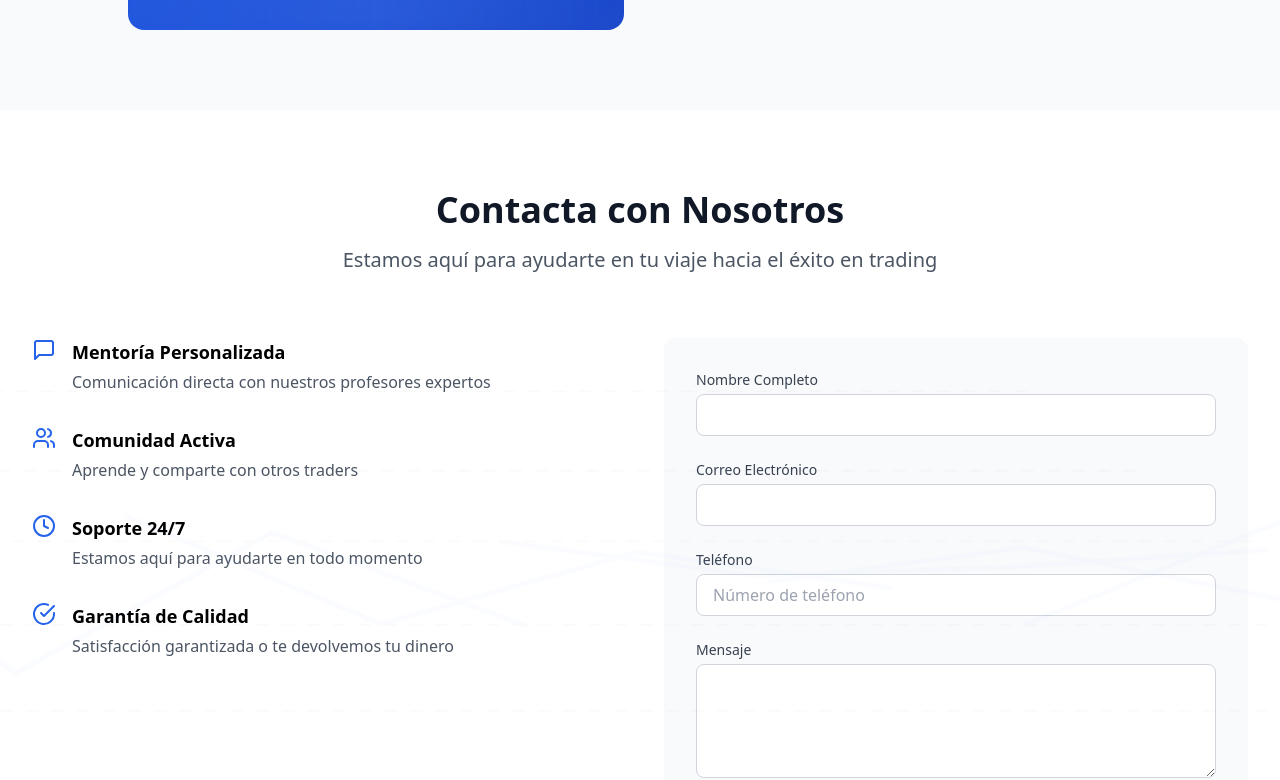
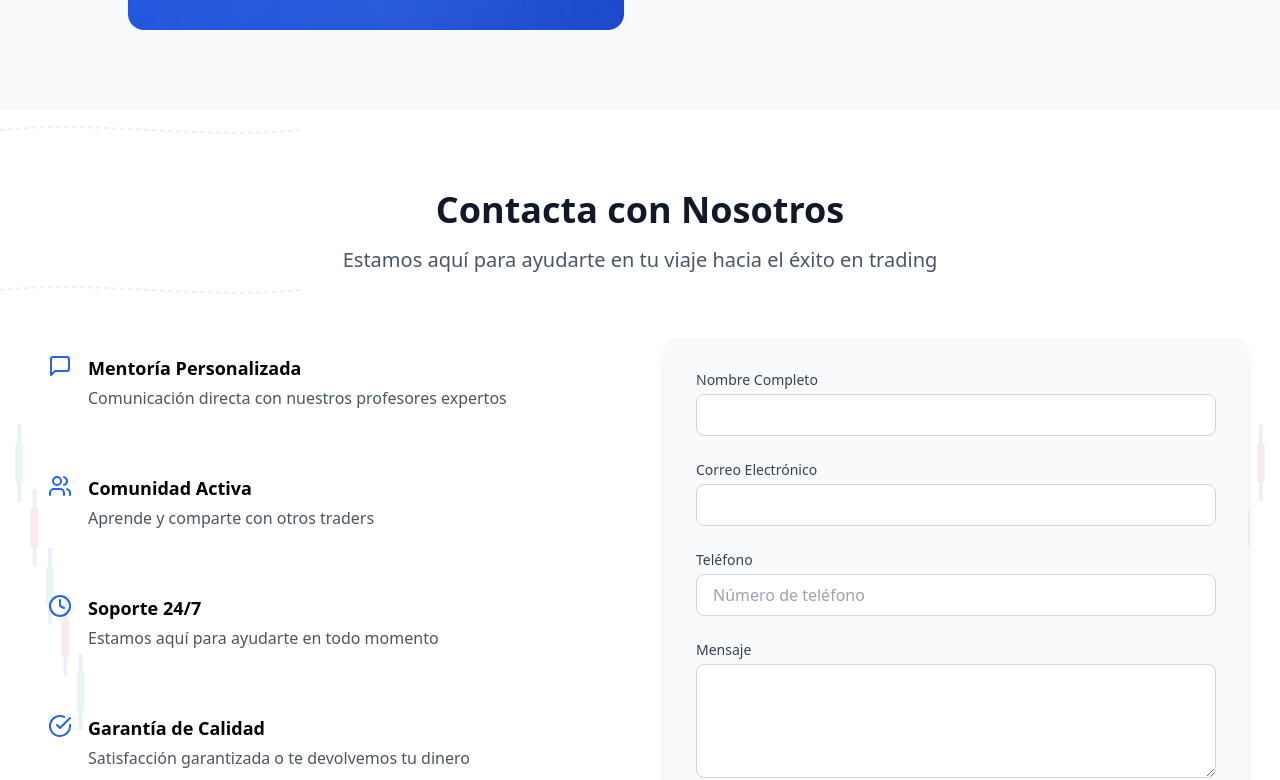
Before and after one commit to burnfeelings/fundex, a React (Vite) app: page / in a window 1280 px wide. Shown: the part 2602-3382 px from the top of the page. Built offline with nearby package versions, Linux system fonts and the light colour scheme.

Commit message:
Update src/components/Contact.tsx [BoltSync]

```diff
--- a/src/components/Contact.tsx
+++ b/src/components/Contact.tsx
@@ -2,7 +2,7 @@ import React from 'react';
 import { Container } from './ui/Container';
 import { MessageSquare, Users, Clock, CheckCircle } from 'lucide-react';
 import { PhoneInput } from './ui/PhoneInput';
-import { ContactBackground } from './ui/ContactBackground';
+import { ContactDecorations } from './ui/ContactDecorations';
 
 const benefits = [
   {
@@ -29,8 +29,8 @@ const benefits = [
 
 export function Contact() {
   return (
-    <div className="py-20 bg-white relative" id="contacto">
-      <ContactBackground />
+    <div className="py-20 bg-white relative overflow-hidden" id="contacto">
+      <ContactDecorations />
       <Container>
         <div className="text-center mb-16">
           <h2 className="text-4xl font-bold text-gray-900 mb-4">
@@ -41,12 +41,14 @@ export function Contact() {
           </p>
         </div>
 
-        <div className="grid md:grid-cols-2 gap-12">
-          <div>
+        <div className="grid md:grid-cols-2 gap-12 relative">
+          <div className="relative">
             <div className="grid gap-8">
               {benefits.map((benefit, index) => (
-                <div key={index} className="flex gap-4">
-                  <div className="text-blue-600">{benefit.icon}</div>
+                <div key={index} className="flex gap-4 group hover:bg-gray-50 p-4 rounded-lg transition-colors">
+                  <div className="text-blue-600 transition-transform group-hover:scale-110 duration-300">
+                    {benefit.icon}
+                  </div>
                   <div>
                     <h3 className="font-semibold text-lg mb-1">{benefit.title}</h3>
                     <p className="text-gray-600">{benefit.description}</p>
@@ -56,7 +58,8 @@ export function Contact() {
             </div>
           </div>
 
-          <div className="bg-gray-50 p-8 rounded-xl">
+          <div className="relative">
+            <div className="bg-gray-50 p-8 rounded-xl shadow-lg transform transition-all duration-300 hover:scale-[1.02] hover:shadow-xl">
               <form className="space-y-6">
                 <div>
                   <label htmlFor="name" className="block text-sm font-medium text-gray-700 mb-1">
@@ -96,13 +99,14 @@ export function Contact() {
                 </div>
                 <button
                   type="submit"
-                className="w-full bg-blue-600 text-white py-3 px-6 rounded-lg hover:bg-blue-700 transition-colors"
+                  className="w-full bg-blue-600 text-white py-3 px-6 rounded-lg hover:bg-blue-700 transition-colors transform hover:scale-[1.02] active:scale-[0.98] duration-300"
                 >
                   Enviar Mensaje
                 </button>
               </form>
             </div>
           </div>
+        </div>
       </Container>
     </div>
   );
```
Lines whose indentation alone changed are shown as unchanged.
